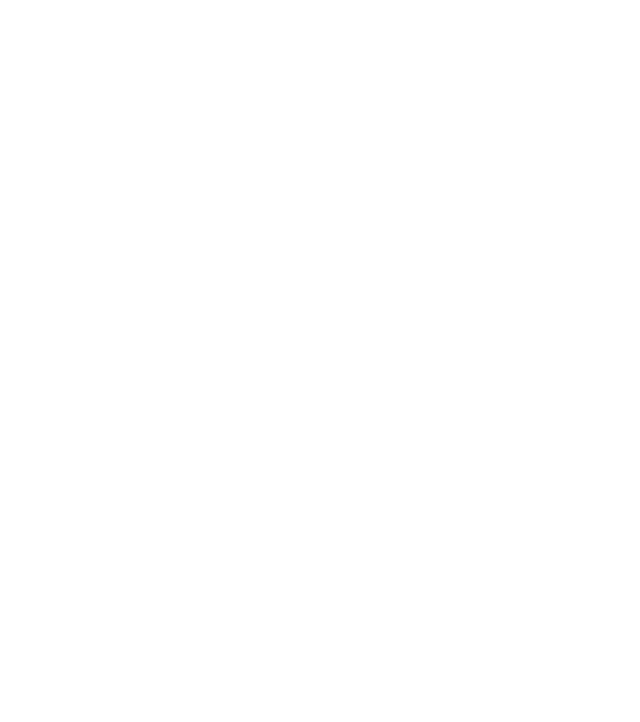
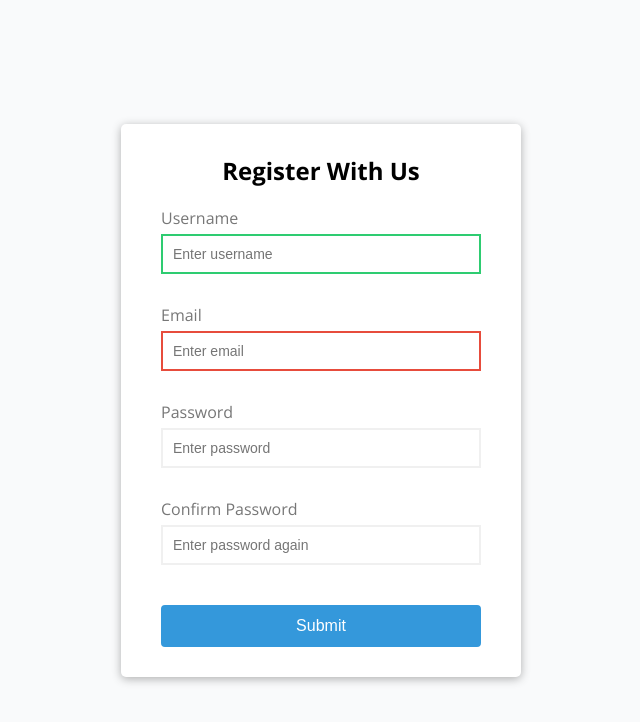
Before and after one commit to antelopest/20-web-projects-with-native-js, a plain HTML site: page 01-form-validator/course-realization/index.html in a window 1280 px wide. Shown: the whole page, without its empty margins (319-959 px from the left). Drawn offline with nearby package versions, Linux system fonts and the light colour scheme.

Commit message:
01-form-validator: Add styles

```diff
--- a/01-form-validator/course-realization/index.html
+++ b/01-form-validator/course-realization/index.html
@@ -2,10 +2,55 @@
 <html lang="en">
 <head>
     <meta charset="UTF-8">
+    <meta name="viewport" content="width=device-width, initial-scale=1.0" />
+    <meta http-equiv="X-UA-Compatible" content="ie=edge" />
+    <link rel="preconnect" href="https://fonts.gstatic.com">
+    <link href="https://fonts.googleapis.com/css2?family=Open+Sans:wght@300;400;600;700;800&display=swap" rel="stylesheet">
+    <link rel="stylesheet" href="style.css">
     <title>Form Validator</title>
-    <link rel="stylesheet" href="style.css">
 </head>
 <body>
+    <div class="container">
+        <form id="form"
+              class="form">
+            <h2>Register With Us</h2>
+
+            <div class="form-control success">
+                <label for="username">Username</label>
+                <input id="username"
+                       type="text"
+                       placeholder="Enter username">
+                <small>Error message</small>
+            </div>
+
+            <div class="form-control error">
+                <label for="email">Email</label>
+                <input id="email"
+                       type="text"
+                       placeholder="Enter email">
+                <small>Error message</small>
+            </div>
+
+            <div class="form-control">
+                <label for="password">Password</label>
+                <input id="password"
+                       type="text"
+                       placeholder="Enter password">
+                <small>Error message</small>
+            </div>
+
+            <div class="form-control">
+                <label for="password2">Confirm Password</label>
+                <input id="password2"
+                       type="text"
+                       placeholder="Enter password again">
+                <small>Error message</small>
+            </div>
+
+            <button type="submit">Submit</button>
+        </form>
+    </div>
+
     <script src="script.js"></script>
 </body>
 </html>
--- a/01-form-validator/course-realization/style.css
+++ b/01-form-validator/course-realization/style.css
@@ -0,0 +1,93 @@
+:root {
+    --success-color: #2ecc71;
+    --error-color: #e74c3c;
+}
+
+* {
+    box-sizing: border-box;
+}
+
+body {
+    background-color: #f9fafb;
+    font-family: 'Open Sans', sans-serif;
+    display: flex;
+    align-items: center;
+    justify-content: center;
+    min-height: 100vh;
+    margin: 0;
+}
+
+body .container {
+    background-color: #fff;
+    border-radius: 5px;
+    box-shadow: 0 2px 10px rgba(0, 0, 0, 0.3);
+    width: 400px;
+}
+
+body .container h2 {
+    text-align: center;
+    margin: 0 0 20px;
+}
+
+body .container .form {
+    padding: 30px 40px;
+}
+
+body .container .form .form-control {
+    margin-bottom: 10px;
+    padding-bottom: 20px;
+    position: relative;
+}
+
+body .container .form .form-control label {
+    color: #777;
+    display: block;
+    margin-bottom: 5px;
+}
+
+body .container .form .form-control input {
+    border: 2px solid #f0f0f0;
+    display: block;
+    padding: 10px;
+    font-size: 14px;
+    width: 100%;
+}
+
+body .container .form .form-control input:focus {
+    outline: 0;
+    border-color: #777;
+}
+
+body .container .form .form-control.success input {
+    border-color: var(--success-color);
+}
+
+body .container .form .form-control.error input {
+    border-color: var(--error-color);
+}
+
+body .container .form .form-control small {
+    color: var(--error-color);
+    position: absolute;
+    bottom: 0;
+    left: 0;
+    visibility: hidden;
+    display: none;
+}
+
+body .container .form .form-control.error small {
+    visibility: visible;
+}
+
+body .container .form button {
+    cursor: pointer;
+    background-color: #3498db;
+    border: 2px solid #3498db;
+    border-radius: 4px;
+    color: #fff;
+    display: block;
+    font-size: 16px;
+    padding: 10px;
+    margin-top: 20px;
+    width: 100%;
+}
```
